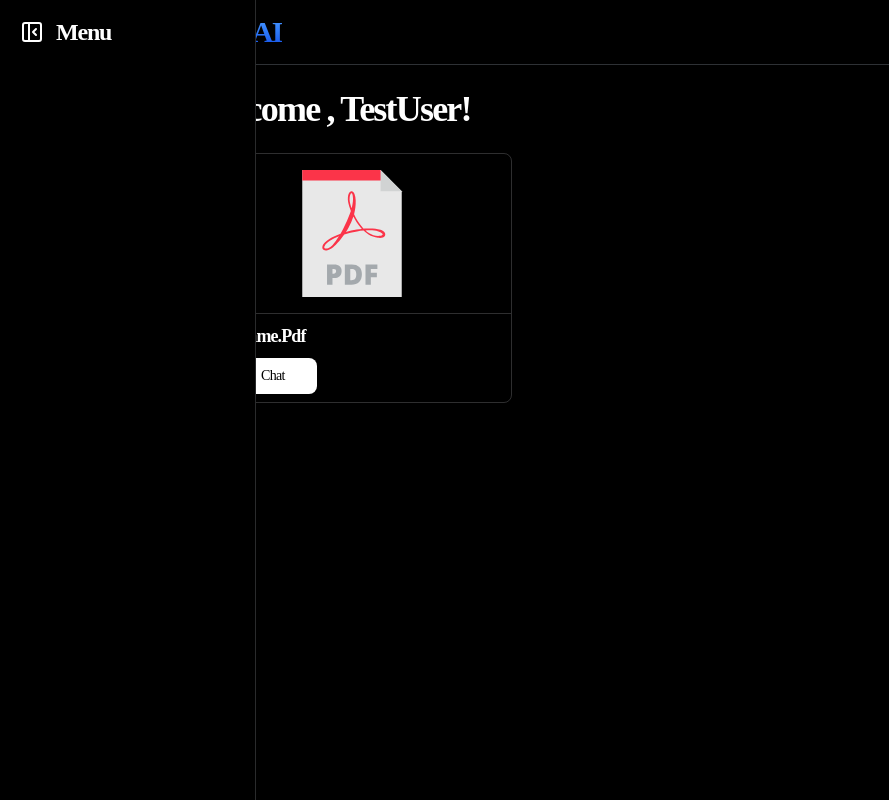
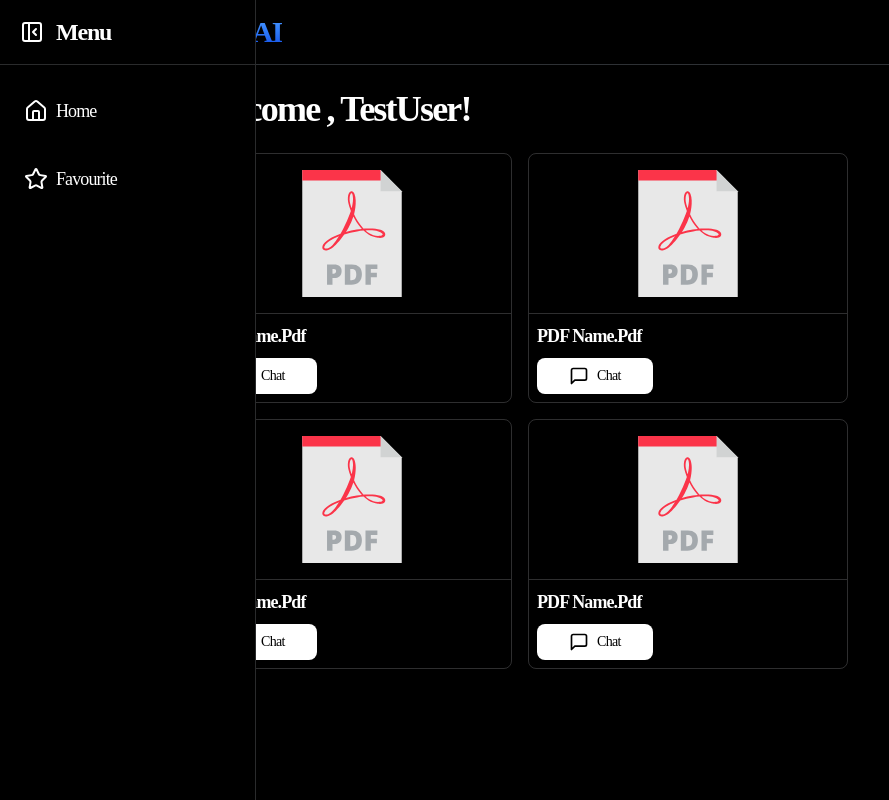
Before and after one commit to Piyushxz/SanityAI-DocumentSummerizer, a React (Vite) app: page /dashboard in a window 1280 px wide. Shown: the whole page, without its empty margins (0-889 px from the left). Built offline with nearby package versions, Linux system fonts and the light colour scheme; a web font is replaced by a local one.

Commit message:
sidebar option component and card component

```diff
--- /dev/null
+++ b/src/components/PDFCard.tsx
@@ -0,0 +1,24 @@
+import pdf from "../assets/pdf-svgrepo-com.svg"
+import { Button } from "./Button"
+import ChatIcon from "./icons/ChatIcon"
+export const PDFCard = ({pdfName}:{
+    pdfName:string
+}) =>{
+    return(
+        <div className="w-80  border border-gray-200/20 rounded-lg">
+        <div className="h-40 border-b border-gray-200/20 flex justify-center items-center">
+            <img src={pdf} alt="PDF icon" className="w-[80%] h-[80%]" />
+        </div>
+        <div className="p-2">
+            <div>
+                <h3 className="text-wrap text-sm font-bold capitalize font-primary tracking-tighter md:text-lg">
+                    {pdfName}
+                </h3>
+            </div>
+            <div className="flex gap-2 mt-2">
+                <Button text="Chat" onClick={()=>{}} size="lg" variant="secondary" leftIcon={<ChatIcon/>} />
+            </div>
+        </div>
+    </div>
+    )
+}
--- a/src/components/Sidebar.tsx
+++ b/src/components/Sidebar.tsx
@@ -1,6 +1,9 @@
 import { useRecoilState } from "recoil"
 import { sidebarOpen } from "../atoms"
 import { SidebarOpenIcon } from "./icons/SidebarOpenIcon"
+import HomeIcon from "./icons/HomeIcon"
+import { SidebarOption } from "./SidebarOption"
+import FavoritesIcon from "./icons/FavourtieIcon"
 
 export const Sidebar = ()=>{
     const [isSidebarOpen,setIsSidebarOpen] = useRecoilState(sidebarOpen)
@@ -13,9 +16,16 @@ export const Sidebar = ()=>{
         }`}
 
       >
-        <div className="flex px-2 py-2 items-center">
+        <div className="flex px-2 py-2 items-center border-b border-gray-300/20">
             <SidebarOpenIcon onClick={()=>setIsSidebarOpen(val=>!val)}/>
             <h3 className="text-xl font-bold tracking-tighter font-primary text-white lg:text-2xl">Menu</h3>
+        </div>
+
+        <div>
+
+            <SidebarOption text="Home" icon={ <HomeIcon className="text-inherit" />}/>
+            <SidebarOption text="Favourite" icon={ <FavoritesIcon className="text-inherit" />}/>
+
         </div>
         </div>
 
--- /dev/null
+++ b/src/components/SidebarOption.tsx
@@ -0,0 +1,19 @@
+import { ReactElement } from "react"
+
+export const SidebarOption = ({
+    text,
+    icon
+}:
+{
+    text:string,
+    icon : ReactElement
+})=>{
+    return(
+        <div className="flex py-2 px-6 my-6 items-center gap-2 cursor-pointer transition-all duration-300 hover:bg-blue-600/20 hover:text-blue-500 text-white">
+        {icon}
+        <h3 className="text-md font-medium tracking-tighter font-primary lg:text-lg">
+            {text}
+        </h3>
+    </div>
+    )
+}
--- /dev/null
+++ b/src/components/icons/FavourtieIcon.tsx
@@ -0,0 +1,20 @@
+const FavoritesIcon = ({ className = "", size = 24, color = "currentColor" }) => {
+    return (
+      <svg
+        xmlns="http://www.w3.org/2000/svg"
+        width={size}
+        height={size}
+        viewBox="0 0 24 24"
+        fill="none"
+        stroke={color}
+        strokeWidth="2"
+        strokeLinecap="round"
+        strokeLinejoin="round"
+        className={`lucide lucide-star ${className}`}
+      >
+        <path d="M11.525 2.295a.53.53 0 0 1 .95 0l2.31 4.679a2.123 2.123 0 0 0 1.595 1.16l5.166.756a.53.53 0 0 1 .294.904l-3.736 3.638a2.123 2.123 0 0 0-.611 1.878l.882 5.14a.53.53 0 0 1-.771.56l-4.618-2.428a2.122 2.122 0 0 0-1.973 0L6.396 21.01a.53.53 0 0 1-.77-.56l.881-5.139a2.122 2.122 0 0 0-.611-1.879L2.16 9.795a.53.53 0 0 1 .294-.906l5.165-.755a2.122 2.122 0 0 0 1.597-1.16z"/>
+      </svg>
+    );
+  };
+
+  export default FavoritesIcon;
--- /dev/null
+++ b/src/components/icons/HomeIcon.tsx
@@ -0,0 +1,22 @@
+const HomeIcon = ({ size = 24, color = "currentColor", ...props }) => {
+    return (
+      <svg
+        xmlns="http://www.w3.org/2000/svg"
+        width={size}
+        height={size}
+        viewBox="0 0 24 24"
+        fill="none"
+        stroke={color}
+        strokeWidth="2"
+        strokeLinecap="round"
+        strokeLinejoin="round"
+        className="lucide lucide-house"
+        {...props}
+      >
+        <path d="M15 21v-8a1 1 0 0 0-1-1h-4a1 1 0 0 0-1 1v8" />
+        <path d="M3 10a2 2 0 0 1 .709-1.528l7-5.999a2 2 0 0 1 2.582 0l7 5.999A2 2 0 0 1 21 10v9a2 2 0 0 1-2 2H5a2 2 0 0 1-2-2z" />
+      </svg>
+    );
+  };
+
+  export default HomeIcon;
--- a/src/pages/DashBoard.tsx
+++ b/src/pages/DashBoard.tsx
@@ -1,8 +1,6 @@
-import { Button } from "../components/Button"
 import { Navbar } from "../components/DashboardNavbar"
-import ChatIcon from "../components/icons/ChatIcon"
+import { PDFCard } from "../components/PDFCard"
 import { Sidebar } from "../components/Sidebar"
-import pdf from "../assets/pdf-svgrepo-com.svg"
 
 export const Dashboard = () =>{
     return(
@@ -11,28 +9,20 @@ export const Dashboard = () =>{
             <Navbar/>
 
             <div className="flex  justify-center">
-                <div className="w-[70vw]  text-white">
+                <div className="lg:w-[70vw] w-[80vw]  text-white">
                     <div className="flex mt-6">
                         <h3 className="text-wrap text-3xl font-extrabold capitalize font-primary tracking-tighter md:text-4xl">
                             Welcome , testUser!
                         </h3>
                     </div>
-                <div className="mt-6 grid">
-                    <div className="w-80  border border-gray-200/20 rounded-lg">
-                        <div className="h-40 border-b border-gray-200/20 flex justify-center items-center">
-                            <img src={pdf} alt="PDF icon" className="w-[80%] h-[80%]" />
-                        </div>
-                        <div className="p-2">
-                            <div>
-                                <h3 className="text-wrap text-sm font-bold capitalize font-primary tracking-tighter md:text-lg">
-                                    PDF name.pdf
-                                </h3>
-                            </div>
-                            <div className="flex gap-2 mt-2">
-                                <Button text="Chat" onClick={()=>{}} size="lg" variant="secondary" leftIcon={<ChatIcon/>} />
-                            </div>
-                        </div>
-                    </div>
+                <div className="mt-6  flex flex-wrap gap-4">
+                    <PDFCard pdfName="PDF name.pdf"/>
+                    <PDFCard pdfName="PDF name.pdf"/>
+                    <PDFCard pdfName="PDF name.pdf"/>
+
+                    <PDFCard pdfName="PDF name.pdf"/>
+
+
                 </div>
 
 
```
